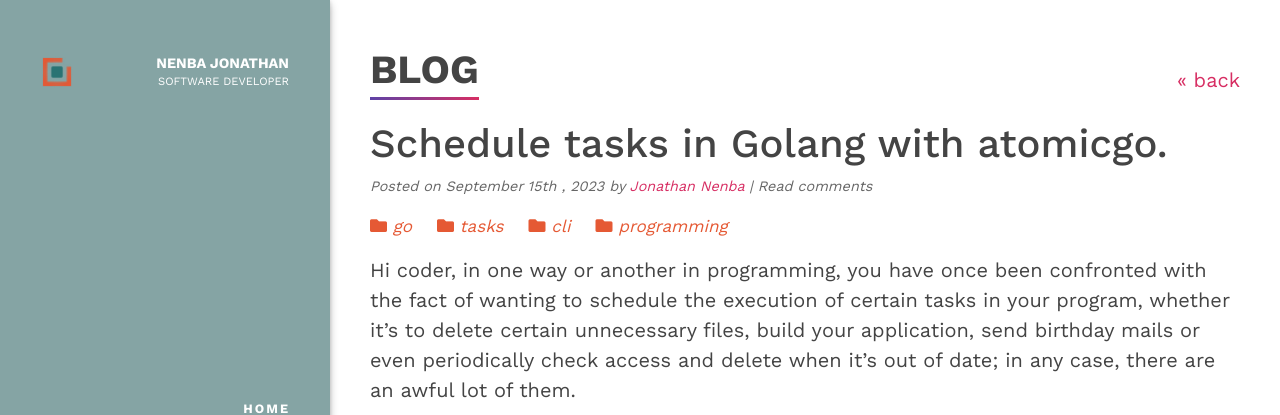
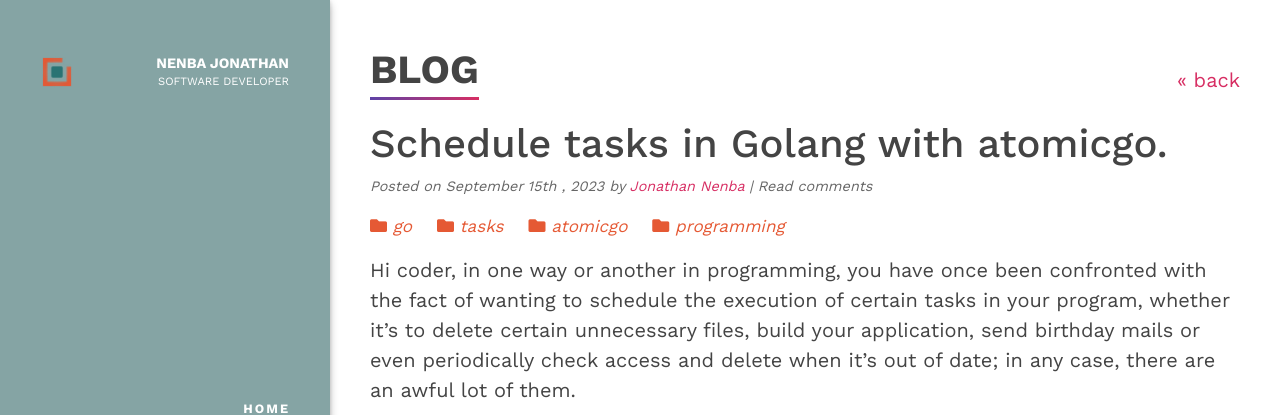
Before and after one commit to nejos97/nejos97.github.io, a Jekyll site: the page built from _posts/2023-09-15-schedule-tasks-in-golang-with-atomicgo.md, in a window 1280 px wide and 900 px high. Shown: the top 415 px of the window. Built offline with Jekyll 4.4.1, drawn with Linux system fonts in a browser that asks for light colours; comment, search, counter and statistics services are not loaded.

Commit message:
update some tags

```diff
--- a/_posts/2023-09-15-schedule-tasks-in-golang-with-atomicgo.md
+++ b/_posts/2023-09-15-schedule-tasks-in-golang-with-atomicgo.md
@@ -5,7 +5,7 @@ date: '2023-09-15 7:17:18 PM'
 categories:
 - go
 - tasks
-- cli
+- atomicgo
 - programming
 image: /assets/images/posts/schedule-tasks-in-golang-with-atomicgo.png
 visible: 1
```
